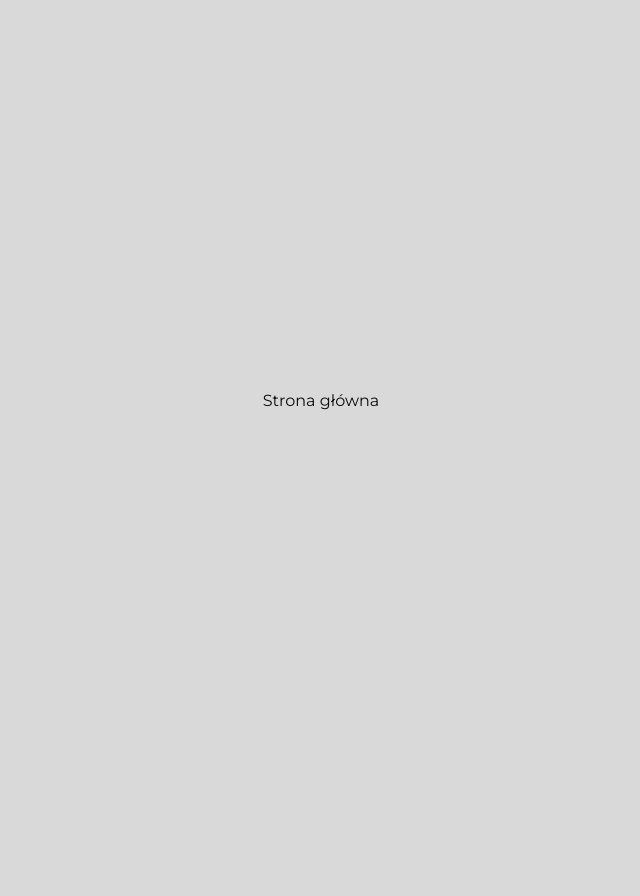
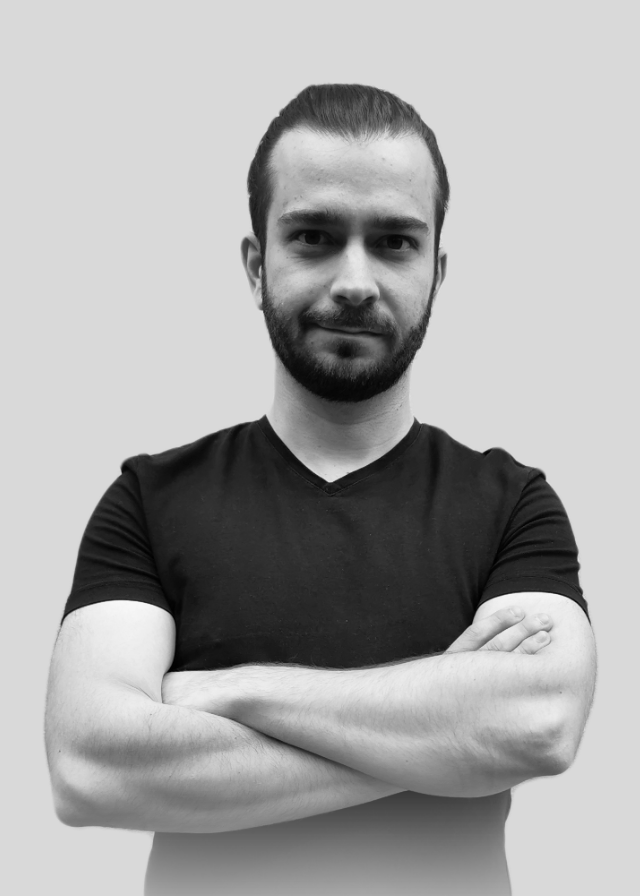
Before and after one commit to miszad89/portfolio, a Gatsby site: page / in a window 1280 px wide. Shown: the top 896 px of the page, without its empty margins (319-959 px from the left). Before the commit the page ends 800 px from the top, so only its background shows below. Built offline with nearby package versions, Linux system fonts and the light colour scheme; Gatsby itself is replaced by a stand-in of ours.

Commit message:
Add gatsby-image plugin and Hero component.

```diff
--- a/gatsby-config.js
+++ b/gatsby-config.js
@@ -13,6 +13,7 @@ module.exports = {
         path: `${__dirname}/src/images`,
       },
     },
+    `gatsby-image`,
     `gatsby-transformer-sharp`,
     `gatsby-plugin-sharp`,
     {
@@ -32,11 +33,8 @@ module.exports = {
     {
       resolve: `gatsby-plugin-google-fonts`,
       options: {
-        fonts: [
-          `montserrat`,
-          `source sans pro\:300,400,400i,700`
-        ],
-        display: 'swap'
+        fonts: [`montserrat`, `source sans pro\:300,400,400i,700`],
+        display: "swap",
       },
     },
   ],
--- /dev/null
+++ b/src/components/hero.js
@@ -0,0 +1,31 @@
+import React from "react"
+import { useStaticQuery, graphql } from "gatsby"
+import Img from "gatsby-image"
+import styled from "styled-components"
+
+const HeroWrapper = styled.div`
+  width: 50%;
+  mask-image: linear-gradient(0deg, rgba(0,0,0,0) 0%, rgba(0,0,0,1) 25%, rgba(0,0,0,1) 100%);
+`
+
+const Hero = () => {
+  const data = useStaticQuery(graphql`
+    query {
+      file(relativePath: { eq: "me.png" }) {
+        childImageSharp {
+          fluid {
+            ...GatsbyImageSharpFluid
+          }
+        }
+      }
+    }
+  `)
+
+  return (
+    <HeroWrapper>
+      <Img fluid={data.file.childImageSharp.fluid} alt="Hero image" />
+    </HeroWrapper>
+  )
+}
+
+export default Hero
--- a/src/pages/index.js
+++ b/src/pages/index.js
@@ -2,10 +2,12 @@ import React from "react"
 
 import Layout from "../components/layout"
 import SEO from "../components/seo"
+import Hero from "../components/hero"
 
 const IndexPage = () => (
   <Layout>
     <SEO title="Home" />
+    <Hero />
     <p>Strona główna</p>
   </Layout>
 )
```
